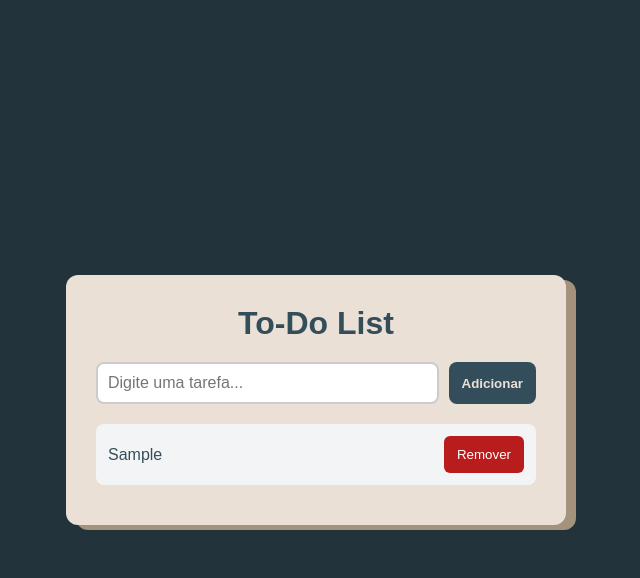
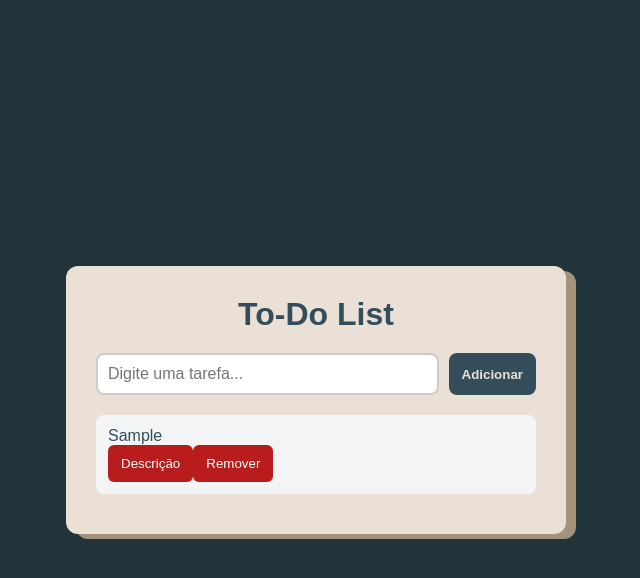
Before and after one commit to arKaVS/to-do-list, a React (Vite) app in the folder lista-de-tarefas/: page / in a window 1280 px wide. Both pictures are taken after typing "Sample" into the empty fields and a click on the button "Adicionar". Shown: the top 578 px of the page, without its empty margins (324-964 px from the left). Built offline with nearby package versions, Linux system fonts and the light colour scheme; a web font is replaced by a local one.

Commit message:
Docs: Adiciona um botão para mostrar uma descrição para as tarefas.

```diff
--- a/lista-de-tarefas/src/components/TodoItem.jsx
+++ b/lista-de-tarefas/src/components/TodoItem.jsx
@@ -1,8 +1,16 @@
+import { useState } from "react";
 import "./styles/TodoItem.css";
 
 function TodoItem({ task, deleteTask, toggleTask }) {
+  const [showDescription, setShowDescription] =
+    useState(false);
+
+  const [description, setDescription] = useState("");
+
   return (
     <div className="todo-item">
+      <div className="todo-content">
+        <div className="todo-top">
           <span
             className={task.completed ? "completed" : ""}
             onClick={() => toggleTask(task.id)}
@@ -10,9 +18,37 @@ function TodoItem({ task, deleteTask, toggleTask }) {
             {task.text}
           </span>
 
-      <button onClick={() => deleteTask(task.id)}>
+          <div className="todo-buttons">
+            <button
+              className="description-btn"
+              onClick={() =>
+                setShowDescription(!showDescription)
+              }
+            >
+              {showDescription ? "Fechar" : "Descrição"}
+            </button>
+
+            <button
+              className="remove-btn"
+              onClick={() => deleteTask(task.id)}
+            >
               Remover
             </button>
+          </div>
+        </div>
+
+        {showDescription && (
+          <textarea
+            className="description-input"
+            placeholder="Digite uma descrição..."
+            value={description}
+            onChange={(e) =>
+              setDescription(e.target.value)
+            }
+          />
+        )}
+
+      </div>
     </div>
   );
 }
```
Lines whose indentation alone changed are shown as unchanged.
